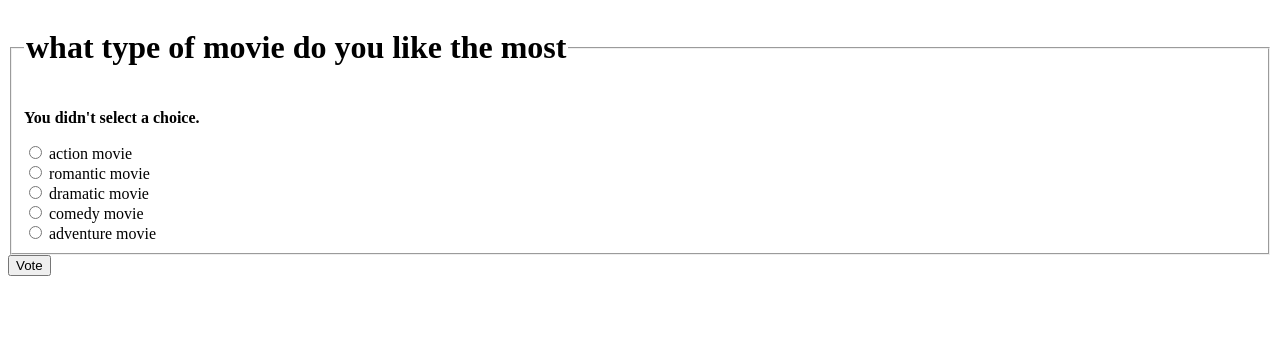
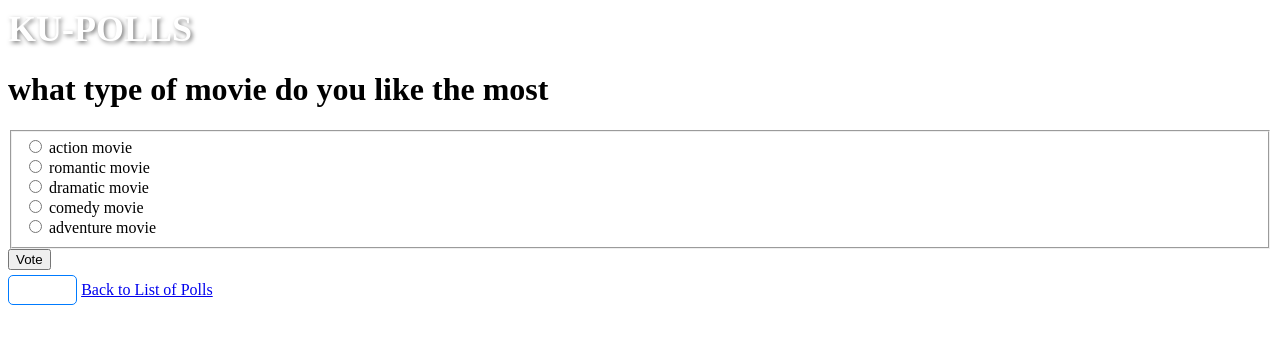
Before and after one commit to oatwarat/ku-polls, a Django app: page /polls/2/vote/ in a window 1280 px wide. Shown: the top 344 px of the page. Run offline with Django 5.2, Linux system fonts and the light colour scheme; data comes from the database, SQL or seed files in the repository.

Commit message:
update styling and implement features

```diff
--- a/polls/admin.py
+++ b/polls/admin.py
@@ -11,10 +11,10 @@ class ChoiceInline(admin.TabularInline):
 class QuestionAdmin(admin.ModelAdmin):
     fieldsets = [
         (None, {'fields': ['question_text']}),
-        ('Date information', {'fields': ['pub_date'], 'classes': ['collapse']}),
+        ('Date information', {'fields': ['pub_date', 'end_date'], 'classes': ['collapse']}),
     ]
     inlines = [ChoiceInline]
-    list_display = ('question_text', 'pub_date', 'was_published_recently')
+    list_display = ('question_text', 'pub_date', 'end_date', 'was_published_recently')
     list_filter = ['pub_date']
     search_fields = ['question_text']
 
--- a/polls/models.py
+++ b/polls/models.py
@@ -5,6 +5,14 @@ from django.utils import timezone
 
 
 class Question(models.Model):
+    """
+    Represents a question that can be asked in a poll.
+
+    Attributes:
+        question_text (str): The text of the question.
+        pub_date (datetime): The date and time when the question was published.
+        end_date (datetime): The optional end date and time for the question.
+    """
     question_text = models.CharField(max_length=200)
     pub_date = models.DateTimeField('date published')
     end_date = models.DateTimeField('date ended', null=True, blank=True)
@@ -23,6 +31,12 @@ class Question(models.Model):
         return now >= self.pub_date
 
     def can_vote(self):
+        """
+        Check if the question is open for voting.
+
+        Returns:
+            bool: True if the question is open for voting, False otherwise.
+        """
         now = timezone.localtime(timezone.now())
         if self.end_date is None:
             return now >= self.pub_date
--- a/polls/static/polls/style.css
+++ b/polls/static/polls/style.css
@@ -1,6 +1,60 @@
-li a {
-    color: green;
+/* Add some styling to the list of poll questions */
+
+ul.poll-list {
+    list-style: none;
+    padding: 0;
 }
-body {
-    background: white url("images/background.png") no-repeat;
+
+ul.poll-list li {
+    margin-bottom: 20px;
+    padding: 10px;
+    border: 1px solid #ccc;
+    background-color: #f9f9f9;
+    border-radius: 5px;
 }
+
+ul.poll-list li a {
+    color: #007bff;
+    text-decoration: none;
+    font-weight: bold;
+    font-size: 18px;
+}
+
+ul.poll-list li p {
+    margin: 0;
+    font-size: 16px;
+}
+
+/* Style the "Results" button */
+.results-button {
+    background: transparent; /* Transparent background */
+    color: #fff; /* White text color */
+    padding: 5px 10px; /* Adjust padding for a smaller button */
+    text-align: center;
+    display: inline-block; /* Keep it small and inline */
+    margin-top: 5px; /* Add margin to move the button down */
+    text-decoration: none;
+    border: 1px solid #007bff; /* Add a border */
+    border-radius: 5px;
+    transition: background-color 0.3s ease;
+}
+
+.results-button:hover {
+    background-color: transparent; /* No background color on hover */
+    color: #FFFFFF; /* Change text color on hover to a darker blue */
+}
+}
+/* Style the page header with the title */
+.page-header {
+    text-align: center;
+    background-color: #007bff;
+    padding: 20px;
+}
+
+.title {
+    color: #fff;
+    font-size: 36px;
+    margin: 0;
+    font-weight: bold;
+    text-shadow: 2px 2px 4px rgba(0, 0, 0, 0.5);
+}
--- /dev/null
+++ b/polls/templates/polls/base.html
@@ -0,0 +1,20 @@
+
+<!DOCTYPE html>
+<html lang="en">
+<head>
+    <meta charset="UTF-8">
+    <meta name="viewport" content="width=device-width, initial-scale=1.0">
+    <title>KU-POLLS</title>
+    {% load static %}
+    <link rel="stylesheet" href="{% static 'polls/style.css' %}">
+</head>
+<body>
+    <header>
+        <h1 class="title">KU-POLLS</h1>
+    </header>
+    <div class="content">
+        {% block content %}
+        {% endblock %}
+    </div>
+</body>
+</html>
--- a/polls/templates/polls/detail.html
+++ b/polls/templates/polls/detail.html
@@ -1,12 +1,35 @@
+{% extends "polls/base.html" %}
+
+{% block content %}
+
+
+<div class="poll">
+    <h1 class="question-text">{{ question.question_text }}</h1>
+
+    {% if messages %}
+    <!-- Display messages if there are any -->
+    <ul class="messages">
+        {% for message in messages %}
+        <li{% if message.tags %} class="{{ message.tags }}"{% endif %}>{{ message }}</li>
+        {% endfor %}
+    </ul>
+    {% endif %}
+
     <form action="{% url 'polls:vote' question.id %}" method="post">
         {% csrf_token %}
         <fieldset>
-    <legend><h1>{{ question.question_text }}</h1></legend>
-    {% if error_message %}<p><strong>{{ error_message }}</strong></p>{% endif %}
             {% for choice in question.choice_set.all %}
             <input type="radio" name="choice" id="choice{{ forloop.counter }}" value="{{ choice.id }}">
-        <label for="choice{{ forloop.counter }}">{{ choice.choice_text }}</label><br>
+            <label for="choice{{ forloop.counter }}" class="choice-label">{{ choice.choice_text }}</label><br>
             {% endfor %}
         </fieldset>
         <input type="submit" value="Vote">
     </form>
+
+    <!-- Add a "Results" button to view results without voting -->
+    <a href="{% url 'polls:results' question.id %}" class="results-button white-text">Results</a>
+
+    <!-- Add a "Back to List of Polls" link -->
+    <a href="{% url 'polls:index' %}" class="back-link">Back to List of Polls</a>
+</div>
+{% endblock %}
--- a/polls/urls.py
+++ b/polls/urls.py
@@ -8,4 +8,5 @@ urlpatterns = [
     path('<int:pk>/', views.DetailView.as_view(), name='detail'),
     path('<int:pk>/results/', views.ResultsView.as_view(), name='results'),
     path('<int:question_id>/vote/', views.vote, name='vote'),
+    path('<int:question_id>/', views.detail, name='detail'),
 ]
--- a/polls/views.py
+++ b/polls/views.py
@@ -1,19 +1,31 @@
 from django.http import HttpResponseRedirect, Http404
 from django.shortcuts import get_object_or_404, render
-from django.urls import reverse
 from django.views import generic
 from django.utils import timezone
 from .models import Choice, Question
+from django.urls import reverse
+from django.contrib import messages
+from django.shortcuts import redirect
+from django.http import Http404
 
 
 class IndexView(generic.ListView):
+    """
+    View to display a list of the latest poll questions.
+
+    Attributes:
+        template_name (str): The template used to render the view.
+        context_object_name (str): The name used to pass the list of questions to the template.
+    """
     template_name = 'polls/index.html'
     context_object_name = 'latest_question_list'
 
     def get_queryset(self):
         """
-        Return the last five published questions (not including those set to be
-        published in the future).
+        Return the last five published questions (not including those set to be published in the future).
+
+        Returns:
+            QuerySet: The list of latest questions.
         """
         return Question.objects.filter(
             pub_date__lte=timezone.now(),
@@ -22,12 +34,23 @@ class IndexView(generic.ListView):
 
 
 class DetailView(generic.DetailView):
+    """
+    View to display the details of a specific poll question.
+
+    Attributes:
+        model (class): The model class associated with this view.
+        template_name (str): The template used to render the view.
+    """
+
     model = Question
     template_name = 'polls/detail.html'
 
     def get_queryset(self):
         """
-        Excludes any questions that aren't published yet.
+        Return the queryset of questions that are allowed to be viewed.
+
+        Returns:
+            QuerySet: The list of questions.
         """
         return Question.objects.filter(
             pub_date__lte=timezone.now(),
@@ -37,14 +60,46 @@ class DetailView(generic.DetailView):
     def get_object(self, queryset=None):
         """
         Return the Question object based on the current date and end_date.
+
+        Raises:
+            Http404: If the question doesn't exist or voting is not allowed for the question.
+
+        Returns:
+            Question: The question object.
         """
-        question = super().get_object(queryset=queryset)
+        try:
+            question = super().get_object(queryset=queryset)
+            if not question.can_vote():
+                raise Http404("Voting for this poll is not allowed.")
+            return question
+        except Question.DoesNotExist:
+            # Handle the case when the question with the specified ID is not found
+            messages.error(self.request, "This poll does not exist.")
+            return redirect('polls:index')
+
+    def get(self, request, *args, **kwargs):
+        try:
+            question = self.get_object()
+        except Http404:
+            # Question with the specified ID does not exist
+            messages.error(request, "This poll does not exist.")
+            return redirect('polls:index')
+
         if not question.can_vote():
-            raise Http404("Question not found")
-        return question
+            messages.error(request, "Voting for this poll is not allowed.")
+            return redirect('polls:index')
+
+        return super().get(request, *args, **kwargs)
 
 
 class ResultsView(generic.DetailView):
+    """
+    View to display the results of a specific poll question.
+
+    Attributes:
+        model (class): The model class associated with this view.
+        template_name (str): The template used to render the view.
+    """
     model = Question
     template_name = 'polls/results.html'
 
```
Also changed, not shown: polls/templates/polls/index.html (+8 -2 lines), polls/templates/polls/results.html (+26 -7 lines), polls/tests.py (+60 -6 lines), 1 other file. Lines whose indentation alone changed are shown as unchanged.
